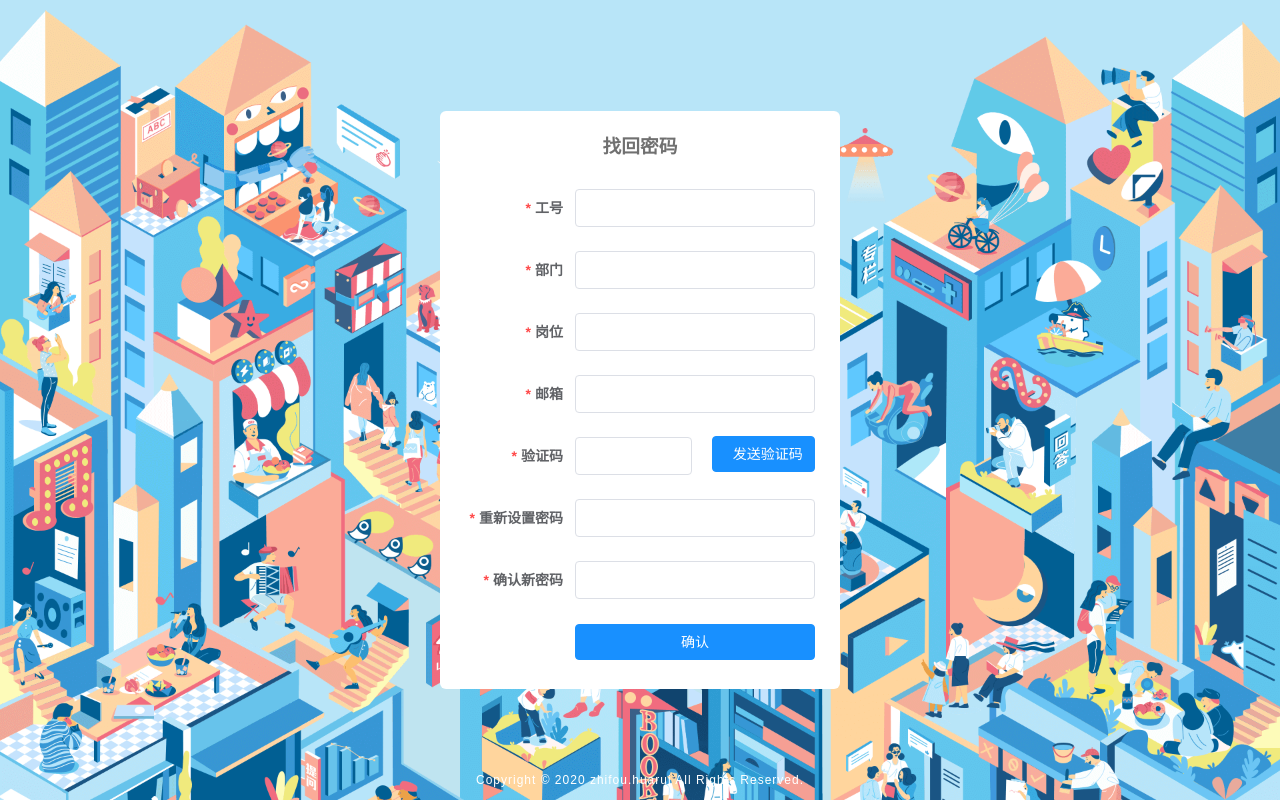
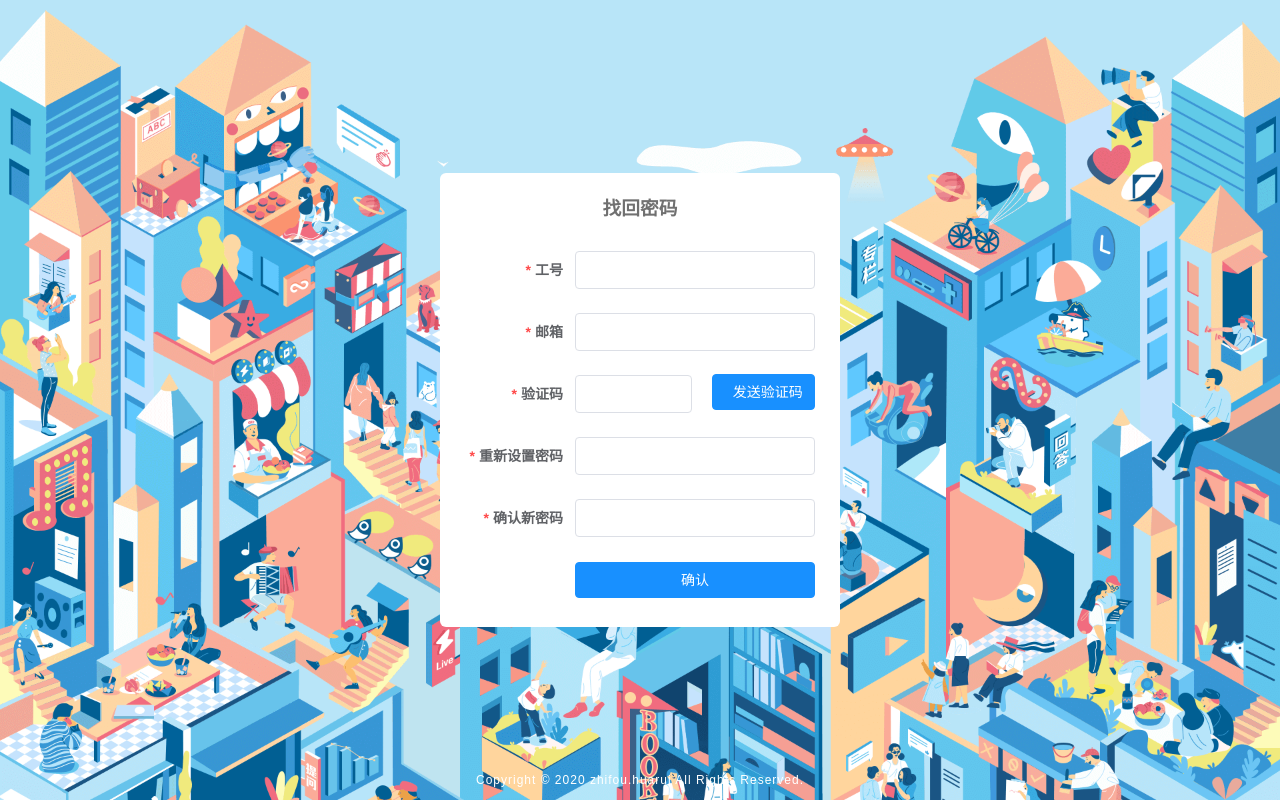
Before and after one commit to zhaofengart/zhifou-vue, a Vue app: page /#/findPassword in a window 1280 px wide. Built offline with nearby package versions, Linux system fonts and the light colour scheme.

Commit message:
按照产品需求更改找回密码界面

```diff
--- a/src/views/findPassword.vue
+++ b/src/views/findPassword.vue
@@ -4,14 +4,6 @@
       <h3 class="title">找回密码</h3>
       <el-form-item prop="username" label="工号">
         <el-input v-model="registerForm.username" type="text" auto-complete="off">
-        </el-input>
-      </el-form-item>
-      <el-form-item prop="department" label="部门">
-        <el-input v-model="registerForm.department" type="text" auto-complete="off">
-        </el-input>
-      </el-form-item>
-      <el-form-item prop="job" label="岗位">
-        <el-input v-model="registerForm.job" type="text" auto-complete="off">
         </el-input>
       </el-form-item>
       <el-form-item prop="mail" label="邮箱">
@@ -85,9 +77,6 @@
         codeUrl: "",
         registerForm: {
           username: '',
-          name: '',
-          department: '',
-          job: '',
           mail: '',
           code: '',
           password: '',
@@ -96,12 +85,6 @@
         registerRules: {
           username: [
             { required: true, trigger: 'blur', message: '工号不能为空' }
-          ],
-          department: [
-            { required: true, trigger: 'blur', message: '部门不能为空' }
-          ],
-          job: [
-            { required: true, trigger: 'blur', message: '岗位不能为空' }
           ],
           mail: [
             { required: true, message: '邮箱地址不能为空', trigger: 'blur' },
```
